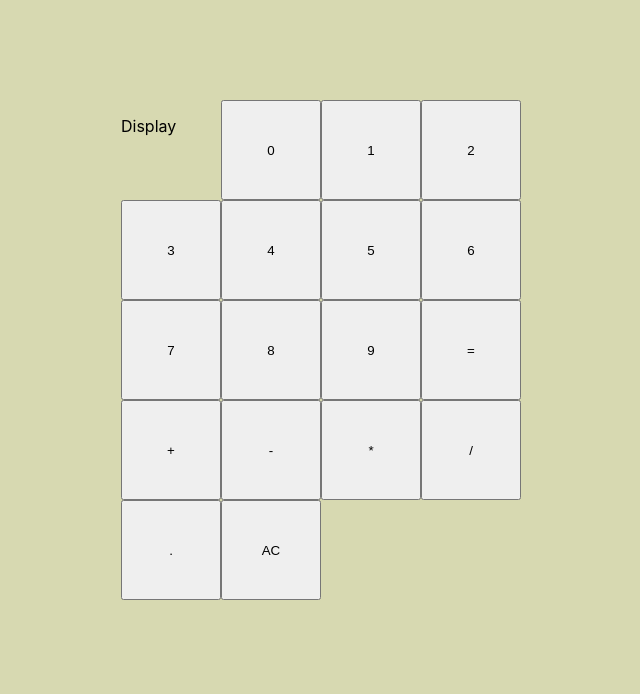
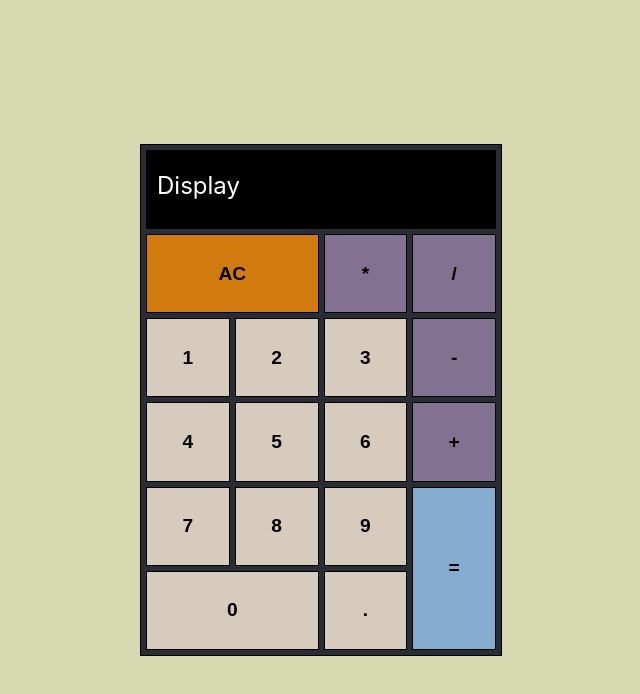
Before and after one commit to Nathanael-Whitrow/fcc-calculator, a React (Create React App) app: page / in a window 1280 px wide. Shown: the top 694 px of the page, without its empty margins (319-959 px from the left). Built offline with nearby package versions, Linux system fonts and the light colour scheme.

Commit message:
Add styling

```diff
--- a/src/App.css
+++ b/src/App.css
@@ -1,9 +1,12 @@
 :root {
-  --pale-yellowy-green: #D7D9B1;
+  --sand: #D7D9B1;
   --light-blue: #84ACCE;
   --purple: #827191;
-  --dark-green: #827191;
+  --ochre: #D17B0F;
   --emerald: #1A936F;
+  --black: black;
+  --gun-metal: #2A2D34;
+  --spanish-gray: #D7CBBE;
 }
 
 .App {
@@ -13,13 +16,79 @@
   align-items: center;
   height: 100vh;
   width: 100vw;
-  background-color: var(--pale-yellowy-green);
+  background-color: var(--sand);
 }
 
 .Container {
   display: grid;
   grid-template-columns: repeat(4, 1fr);
   grid-template-rows: repeat(6, 1fr);
-  width: 400px;
-  height: 600px;
+  gap: 5px;
+  padding: 5px;
+  width: 350px;
+  height: 500px;
+  border: 1px solid black;
+  background-color: var(--gun-metal);
 }
+
+button {
+  border: 1px solid black;
+  text-decoration: none;
+  color: var(--black);
+  background-color: var(--spanish-gray);
+  font-size: larger;
+  font-weight: bold;
+}
+
+#display {
+  grid-column: 1 / 5;
+  grid-row: 1;
+  justify-content: center;
+  border: 1px solid black;
+  margin: 0;
+  font-size: x-large;
+  background-color: var(--black);
+  color: white;
+  padding: 20px 10px;
+}
+
+#clear {
+  grid-column: 1 / 3;
+  grid-row: 2;
+  background-color: var(--ochre);
+}
+
+#equals {
+  grid-column: 4;
+  grid-row: 5 / 7;
+  background-color: var(--light-blue);
+}
+
+#add {
+  grid-column: 4;
+  grid-row: 4;
+  background-color: var(--purple);
+}
+
+#subtract {
+  grid-column: 4;
+  grid-row: 3;
+  background-color: var(--purple);
+}
+
+#multiply {
+  grid-column: 3;
+  grid-row: 2;
+  background-color: var(--purple);
+}
+
+#divide {
+  grid-column: 4;
+  grid-row: 2;
+  background-color: var(--purple);
+}
+
+#zero {
+  grid-column: 1 / 3;
+  grid-row: 6;
+}
```
